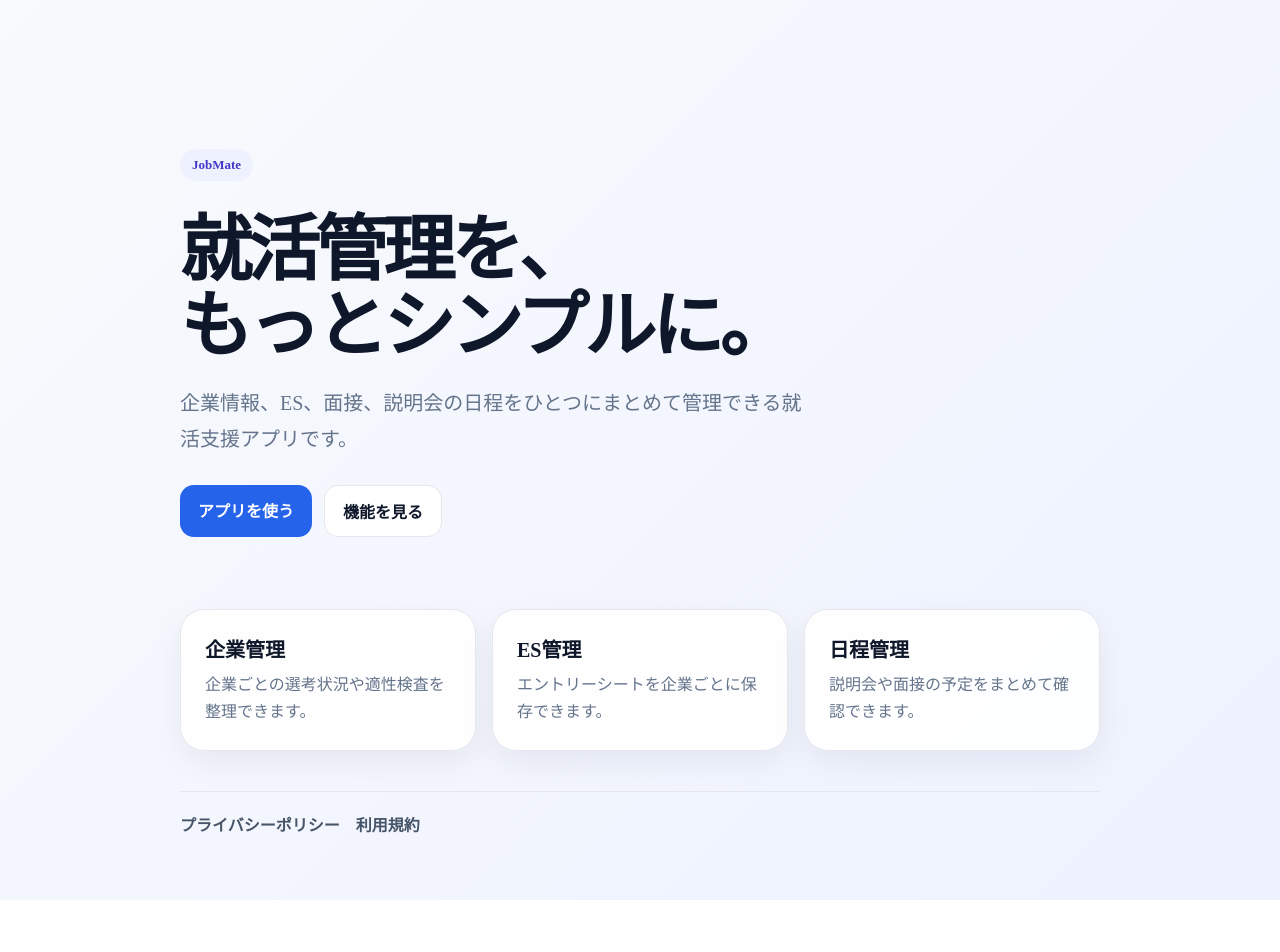
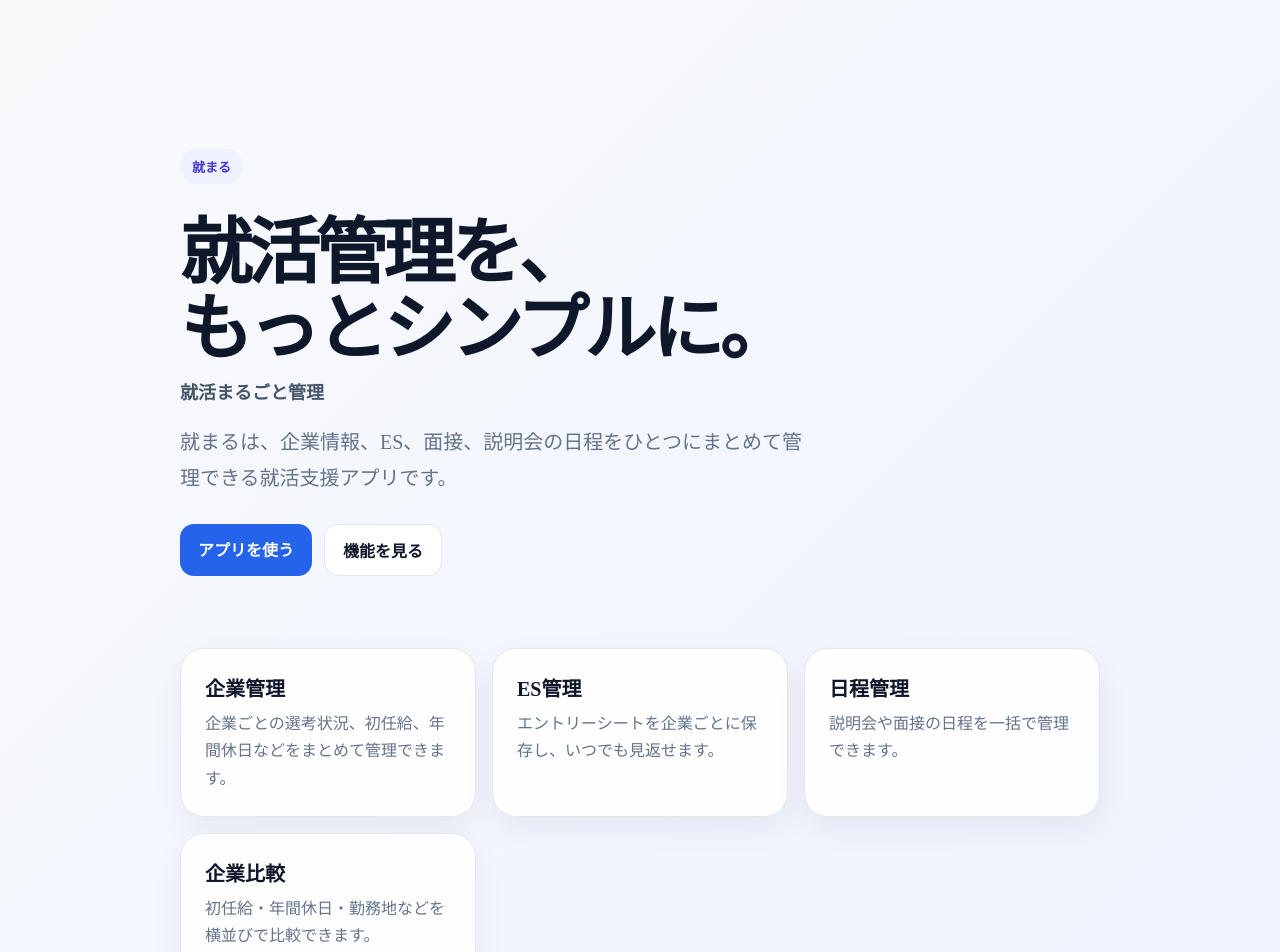
Before and after one commit to haru0001111/jobmate0001111, a Next.js app: page / in a window 1280 px wide. Shown: the top 952 px of the page. Before the commit the page ends 900 px from the top, so only its background shows below. Built offline with nearby package versions, Linux system fonts and the light colour scheme; no server answers.

Commit message:
rebrand homepage to 就まる

```diff
--- a/app/page.tsx
+++ b/app/page.tsx
@@ -1,18 +1,28 @@
 import Link from 'next/link';
+
+export const metadata = {
+  title: '就活まるごと管理アプリ「就まる」｜企業・ES・日程をまとめて管理',
+  description:
+    '就活の企業管理、ES管理、日程管理、選考状況をまとめて管理できる無料アプリ「就まる」。就活を効率化したい人向け。',
+};
 
 export default function HomePage() {
   return (
     <main style={page}>
       <section style={hero}>
-        <p style={badge}>JobMate</p>
+        <p style={badge}>就まる</p>
 
         <h1 style={title}>
           就活管理を、<br />
           もっとシンプルに。
         </h1>
 
+        <p style={subTitle}>
+          就活まるごと管理
+        </p>
+
         <p style={lead}>
-          企業情報、ES、面接、説明会の日程をひとつにまとめて管理できる就活支援アプリです。
+          就まるは、企業情報、ES、面接、説明会の日程をひとつにまとめて管理できる就活支援アプリです。
         </p>
 
         <div style={actions}>
@@ -28,17 +38,30 @@ export default function HomePage() {
       <section style={grid}>
         <div style={card}>
           <h2 style={cardTitle}>企業管理</h2>
-          <p style={cardText}>企業ごとの選考状況や適性検査を整理できます。</p>
+          <p style={cardText}>
+            企業ごとの選考状況、初任給、年間休日などをまとめて管理できます。
+          </p>
         </div>
 
         <div style={card}>
           <h2 style={cardTitle}>ES管理</h2>
-          <p style={cardText}>エントリーシートを企業ごとに保存できます。</p>
+          <p style={cardText}>
+            エントリーシートを企業ごとに保存し、いつでも見返せます。
+          </p>
         </div>
 
         <div style={card}>
           <h2 style={cardTitle}>日程管理</h2>
-          <p style={cardText}>説明会や面接の予定をまとめて確認できます。</p>
+          <p style={cardText}>
+            説明会や面接の日程を一括で管理できます。
+          </p>
+        </div>
+
+        <div style={card}>
+          <h2 style={cardTitle}>企業比較</h2>
+          <p style={cardText}>
+            初任給・年間休日・勤務地などを横並びで比較できます。
+          </p>
         </div>
       </section>
 
@@ -49,6 +72,8 @@ export default function HomePage() {
     </main>
   );
 }
+
+/* ===== style ===== */
 
 const page: React.CSSProperties = {
   minHeight: '100vh',
@@ -74,11 +99,18 @@ const badge: React.CSSProperties = {
 };
 
 const title: React.CSSProperties = {
-  margin: '20px 0 16px',
+  margin: '20px 0 10px',
   fontSize: 'clamp(42px, 8vw, 72px)',
   lineHeight: 1.05,
   fontWeight: 900,
   letterSpacing: '-0.06em',
+};
+
+const subTitle: React.CSSProperties = {
+  margin: '0 0 12px',
+  fontSize: 18,
+  fontWeight: 800,
+  color: '#475569',
 };
 
 const lead: React.CSSProperties = {
```
